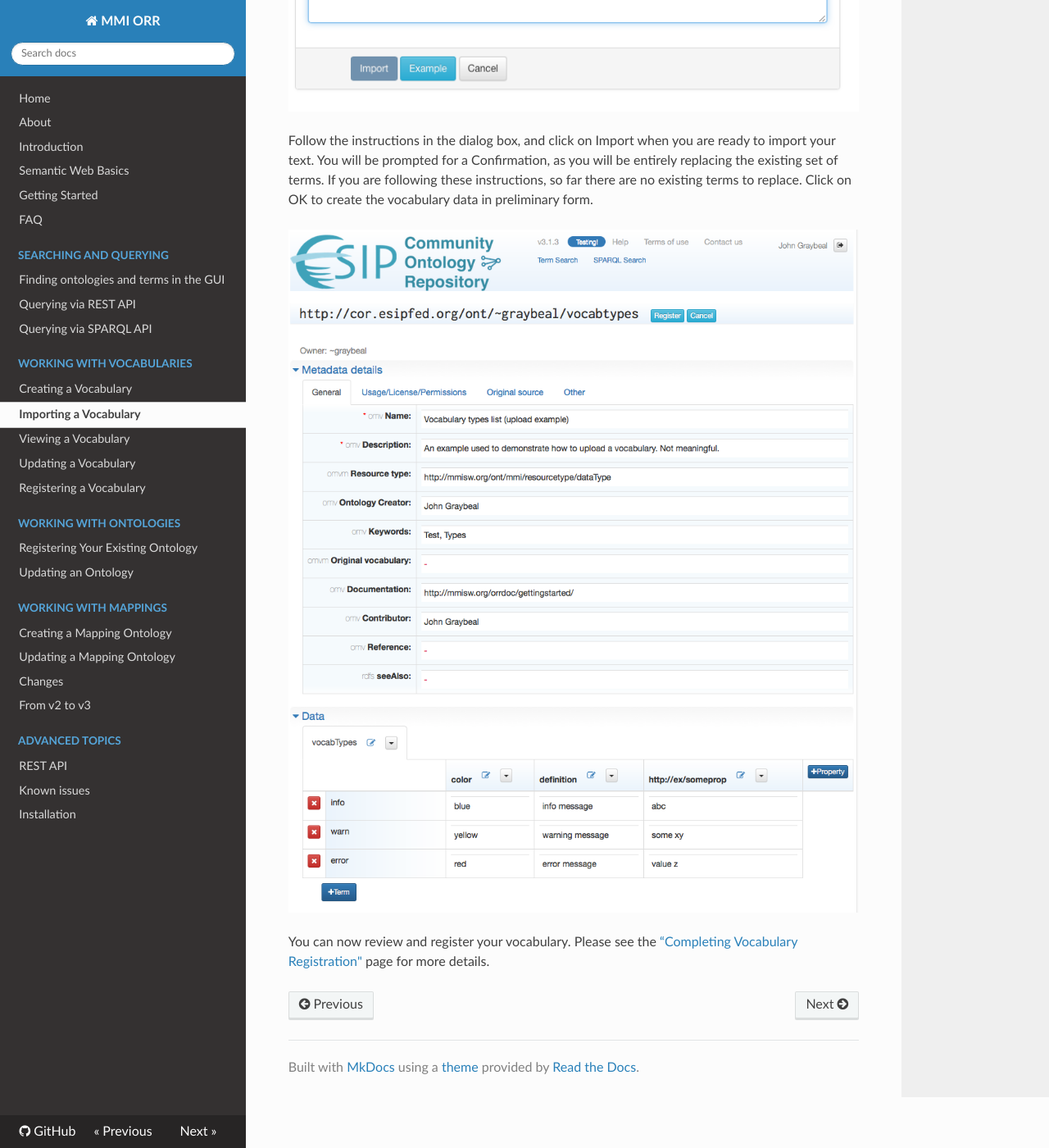
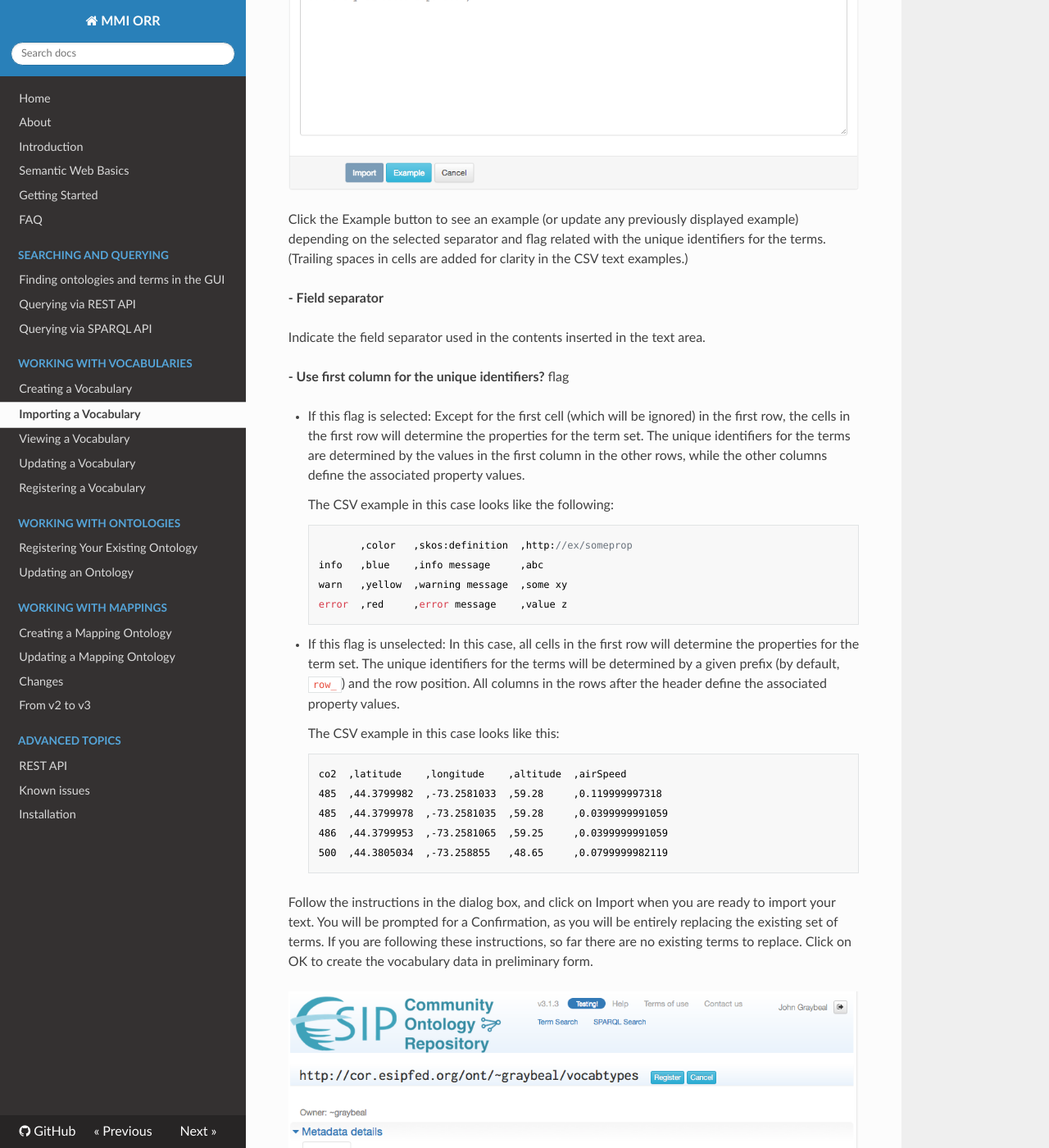
Before and after one commit to mmisw/mmiorr-docs, an MkDocs documentation site: the page built from docs/vocab/import.md, in a window 1280 px wide and 1400 px high, scrolled down 3499 px. Shown: the whole window at 82% size. Built offline with MkDocs 1.6.1, drawn with Linux system fonts in a browser that asks for light colours; nearby versions of some CDN libraries; old or Windows-style settings are respelled for this version of MkDocs; some of the changed text lies outside the part shown.

Commit message:
general update of vocab/import page

```diff
--- a/docs/vocab/import.md
+++ b/docs/vocab/import.md
@@ -10,9 +10,10 @@ then you may follow these steps to put it into the ORR.
 
 Once signed in, click the "Create Vocabulary" button in the main ORR page.
 
-<img class="smallfloatright" alt="Vocabulary import owner IRI" src="../../img/cor/cor-vocabulary-import-owner-uri-20170108.png">
+<img class="smallfloatright" alt="Vocabulary import owner IRI" src="../../img/owner-iri-vis-status-dialog.png">
 Enter the owner of the vocabulary (yourself, or a group that you are a member of),
-and the short name of the vocabulary that will appear in the identifier for the vocabulary.
+the short name of the vocabulary that will appear in the identifier for the vocabulary,
+tand the desired visibility and status.
 You can enter your own IRI for the vocabulary if you are an advanced user and want the IRI to be in your own domain,
 but this is an unusual use case.
 <p class="clearfix">&nbsp;</p>
@@ -25,22 +26,60 @@ Note there are several tabs in this section, though only a few fields on the fir
 
 In the "Data" section, click on the *+Term set* button.
 You will be prompted for the name of your first set of terms in this vocabulary.
-Usually this will be the same as the local name of the ontology -- vocabtypes in the example -- but in camel case (vocabTypes).
+Usually this will be the same as the local name of the ontology -- `vocabtypes` in the example -- but in camel case (vocabTypes).
 
 ![Vocabulary import term set class](../img/cor/cor-vocabulary-import-term-set-class-20170108.png)
 
 When you click OK, a tab will be created for this vocabulary.
 
-![VOcabulary import term set class tab](../img/cor/cor-vocabulary-import-term-set-class-tab-20170108.png)
+![Vocabulary import term set class tab](../img/cor/cor-vocabulary-import-term-set-class-tab-20170108.png)
 
 <img class="smallfloatright" alt="Vocabulary import import contents menu" src="../../img/cor/cor-vocabulary-import-contents-menu-20170108.png">
 To import your vocabulary, click on the drop-down arrow and choose the option "Import CSV contents".
-<p>&nbsp;</p>
+
+
+<p class="clearfix">&nbsp;</p>
 
 This produces the dialog box below.
-<p class="clearfix">&nbsp;</p>
 
-![Vocabulary import CSV content dialog](../img/cor/cor-vocabulary-import-csv-content-dialog-20170108.png)
+![Vocabulary import CSV content dialog](/img/v2r-import-csv-dialog.png)
+
+Click the Example button to see an example (or update any previously displayed example) depending on
+the selected separator and flag related with the unique identifiers for the terms.
+(Trailing spaces in cells are added for clarity in the CSV text examples.)
+
+**- Field separator**
+
+Indicate the field separator used in the contents inserted in the text area.
+
+**- Use first column for the unique identifiers?** flag
+
+- If this flag is selected:
+Except for the first cell (which will be ignored) in the first row, the cells in the first row
+will determine the properties for the term set.
+The unique identifiers for the terms are determined by the values in the first column in the other rows,
+while the other columns define the associated property values.
+
+    The CSV example in this case looks like the following:
+
+               ,color   ,skos:definition  ,http://ex/someprop
+        info   ,blue    ,info message     ,abc
+        warn   ,yellow  ,warning message  ,some xy
+        error  ,red     ,error message    ,value z
+
+- If this flag is unselected:
+In this case, all cells in the first row will determine the properties for the term set.
+The unique identifiers for the terms will be determined by a given prefix (by default, `row_`)
+and the row position.
+All columns in the rows after the header define the associated property values.
+
+    The CSV example in this case looks like this:
+
+        co2  ,latitude    ,longitude    ,altitude  ,airSpeed
+        485  ,44.3799982  ,-73.2581033  ,59.28     ,0.119999997318
+        485  ,44.3799978  ,-73.2581035  ,59.28     ,0.0399999991059
+        486  ,44.3799953  ,-73.2581065  ,59.25     ,0.0399999991059
+        500  ,44.3805034  ,-73.258855   ,48.65     ,0.0799999982119
 
 Follow the instructions in the dialog box, and click on Import when you are ready to import your text.
 You will be prompted for a Confirmation, as you will be entirely replacing the existing set of terms.
```
Also changed, not shown: other parts of docs/vocab/import.md (+1 -1 lines), docs/img/owner-iri-vis-status-dialog.png (added), docs/img/v2r-import-csv-dialog.png (added).
